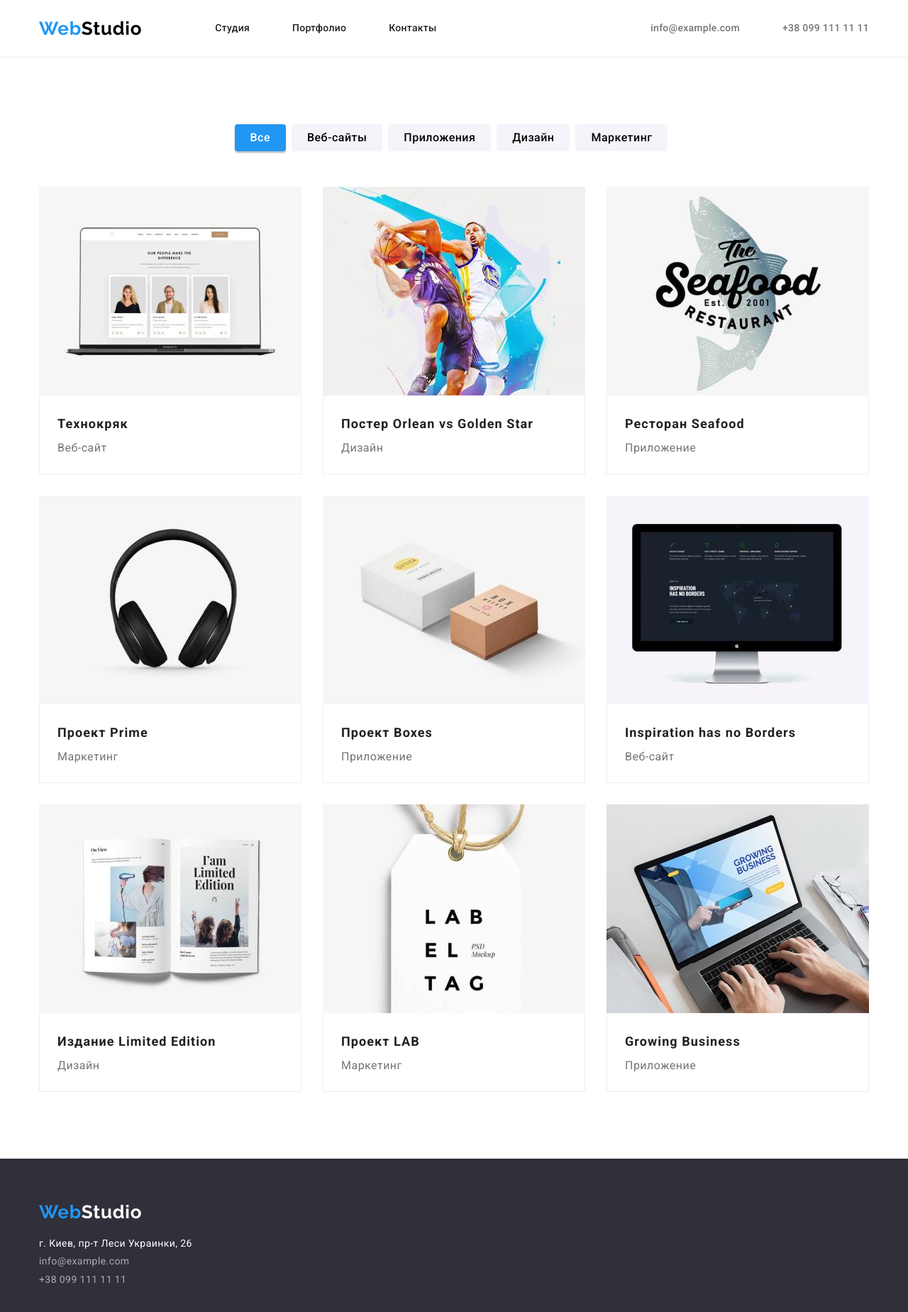
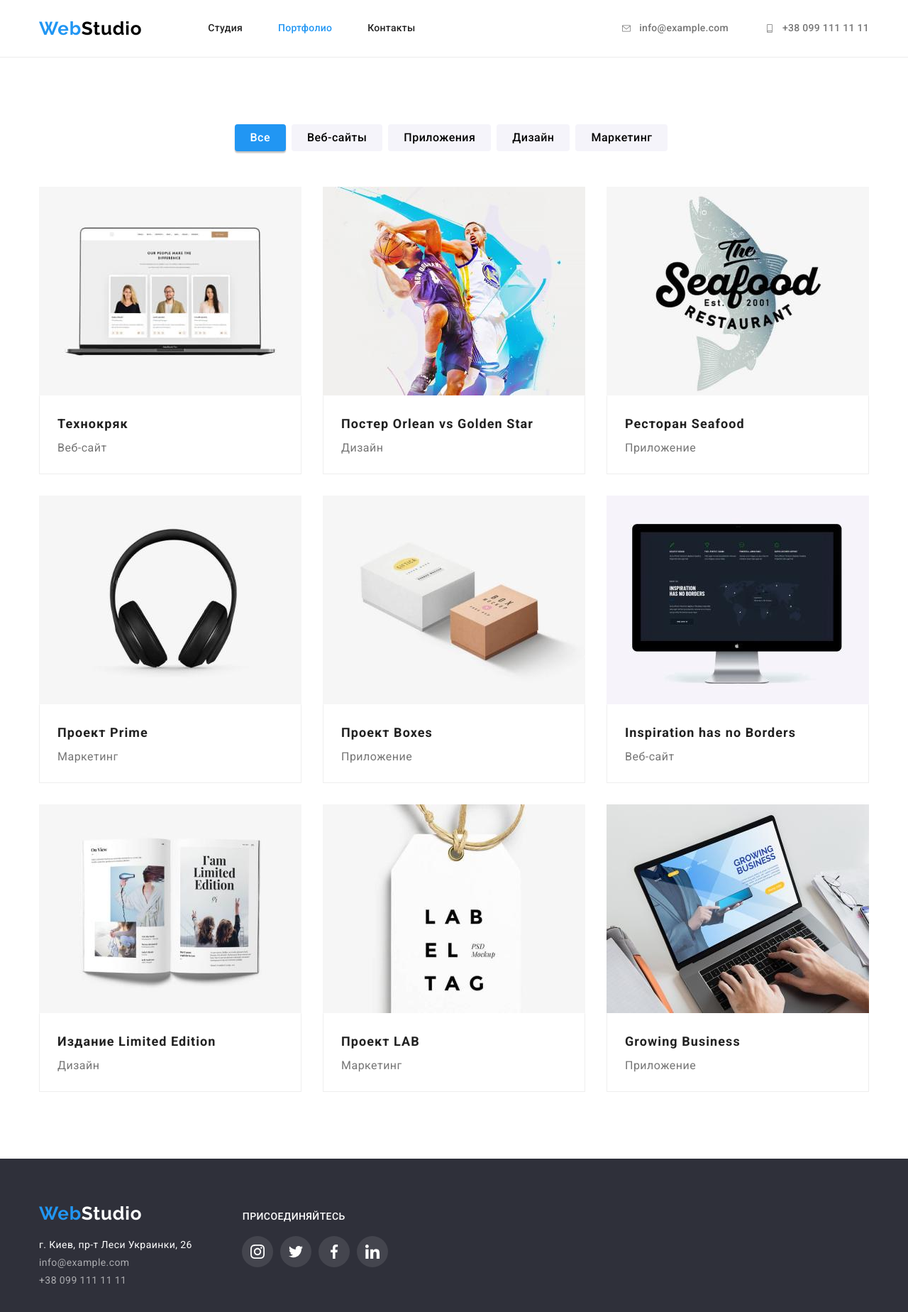
Before and after one commit to IrynaKozhukh/goit-markup-hw-04, a plain HTML site: page portfolio.html in a window 1280 px wide. Shown: the whole page at 71% size. Drawn offline with nearby package versions, Linux system fonts and the light colour scheme.

Commit message:
before mentors check

```diff
--- a/css/styles.css
+++ b/css/styles.css
@@ -111,13 +111,12 @@ body {
   line-height: 1.14;
   letter-spacing: 0.02em;
   color: var(--first-text-color);
-  padding-left: 10px;
 }
 .header-link:hover,
 .header-link:focus {
   color: var(--accent-color);
 }
-.contacts,
+
 .header-link-style {
   font-weight: 500;
   font-size: 14px;
@@ -125,6 +124,16 @@ body {
   letter-spacing: 0.02em;
   color: var(--second-text-color);
 }
+
+.current {
+  color: var(--accent-color);
+}
+
+
+.contacts {
+  color: var(--second-text-color);
+}
+
 .contacts:active,
 .contacts:hover,
 .contacts:focus {
@@ -147,7 +156,8 @@ body {
   flex-wrap: wrap;
 }
 .header-item > .link {
-  display: block;
+  display: flex;
+  align-items: center;
   padding-top: 32px;
   padding-bottom: 32px;
 }
@@ -157,10 +167,17 @@ body {
 .header-list > .header-item:not(:last-child) {
   margin-right: 50px;
 }
-.header-icons {
+.envelope, .smartphone {
   margin-right: 10px;
   fill: currentColor;
-  position: absolute;
+}
+.smartphone {
+  width: 16px;
+  height: 12px;
+}
+.envelope {
+  width: 16px;
+  height: 12px;
 }
 .header-icons:hover,
 .header-icons:focus {
@@ -337,6 +354,9 @@ body {
   width: 44px;
   height: 44px;
 }
+.footer-social-item {
+  margin-bottom: ;
+}
 .team-social-item + .team-social-item {
   margin-left: 10px;
 }
@@ -383,6 +403,10 @@ body {
   border-top: 1px solid transparent;
   padding: 20px 24px;
   text-align: left;
+}
+
+.portfolio-card:hover {
+  box-shadow: 0 5px 5px rgba(0, 0, 0, 0.2);
 }
 .portfolio-btn {
   cursor: pointer;
@@ -440,18 +464,15 @@ body {
   height: 92px;
   border: 1px solid #afb1b8;
   border-radius: 4px;
-
   color: #afb1b8;
 }
 .clients-item:hover,
 .clients-item:focus {
   color: var(--accent-color);
 }
-
 .clients-list + .clients-list {
   margin-right: 30px;
 }
-
 .clients-icon {
   width: 106px;
   height: 60px;
@@ -466,10 +487,16 @@ body {
   display: flex;
   align-items: center;
 }
-
 .container > .link.logo {
   padding: 0;
   margin: 0 0 20px 0;
+}
+.footer-navigation {
+  margin-right: 70px;
+}
+.footer-navigation > .link.logo.footer-logo {
+    padding: 0;
+    margin: 0 0 20px 0;
 }
 .footer-logo {
   color: var(--second-logo-color);
@@ -489,8 +516,12 @@ body {
   margin-bottom: 9px;
   color: var(--third-text-color);
 }
+.footer > .container {
+    display: flex;
+    align-items: baseline;
+}
+.footer-text {
 
-.footer-text {
   margin-bottom: 20px;
   font-weight: 500;
   font-size: 14px;
@@ -512,12 +543,13 @@ body {
 .footer-social-link:focus {
   background-color: var(--accent-color);
 }
-
 .footer-social-link {
   background-color: rgba(255, 255, 255, 0.1);
 }
-
 .footer-icons {
   fill: var(--third-text-color);
   color: #ffffff;
 }
+.footer-item:not(:last-child) {
+  margin-bottom: 9px;
+}
--- a/portfolio.html
+++ b/portfolio.html
@@ -28,9 +28,18 @@
         </ul>
         </nav>
         <ul class="list header-list header-link-style">
-            <li class="header-item"><a class="link header-link contacts" href="mailto:info@example.com">info@example.com</a>
+            <li class="header-item">
+                <a class="link header-link contacts" href="mailto:info@example.com">
+                    <svg class="envelope">
+                        <use href="./images/icons.svg#icon-envelope"></use>
+                    </svg>info@example.com</a>
             </li>
-            <li class="header-item"><a class="link header-link contacts" href="tel:+380991111111">+38 099 111 11 11</a></li>
+            <li class="header-item">
+                <a class="link header-link contacts" href="tel:+380991111111">
+                    <svg class="smartphone">
+                        <use href="./images/icons.svg#icon-smartphone"></use>
+                    </svg>+38 099 111 11 11</a>
+            </li>
         </ul>
         </div>
 </header>
@@ -155,21 +164,59 @@
 
 </main>
 <!-- Футер -->
-
 <footer class="footer">
     <div class="container">
-        <a class="logo link footer-logo" href=""><span class="header-logo">Web</span>Studio</a>
-        <address class="address-link">
-            <ul class="footer-link list">
-                <li><a class="footer-address-color link" href="https://goo.gl/maps/vSzQUJ8hVPghcMWJ7" target="_blank"
-                        rel="noopener noreferrer">г. Киев, пр-т Леси Украинки,
-                        26</a></li>
-                <li class="footer-link"><a class="footer-link contacts link" href="mailto:info@example.com">info@example.com</a></li>
-                <li class="footer-link"><a class="footer-link contacts link" href="tel:+380991111111">+38 099 111 11 11</a></li>
+        <div class="footer-navigation">
+            <a class="logo link footer-logo" href=""><span class="header-logo">Web</span>Studio</a>
+            <address class="address-link">
+                <ul class="footer-link list">
+                    <li class="footer-item" ><a class="footer-address-color link" href="https://goo.gl/maps/vSzQUJ8hVPghcMWJ7"
+                            target="_blank" rel="noopener noreferrer">г. Киев, пр-т Леси Украинки,
+                            26</a></li>
+                    <li class="footer-link"><a class="footer-link contacts link"
+                            href="mailto:info@example.com">info@example.com</a></li>
+                    <li class="footer-link"><a class="footer-link contacts link" href="tel:+380991111111">+38 099 111 11
+                            11</a>
+                    </li>
+                </ul>
+            </address>
+        </div>
+        <div class="footer-social-icons">
+            <p class="footer-text">присоединяйтесь</p>
+            <ul class="list footer-social-list">
+                <li class="footer-social-item">
+                    <a href="" class="footer-social-link">
+                        <svg class="footer-icons" width="20" height="20">
+                            <use href="./images/icons.svg#icon-instagram"></use>
+                        </svg>
+                    </a>
+                </li>
+                <li class="footer-social-item">
+                    <a href="" class="footer-social-link">
+                        <svg class="footer-icons" width="20" height="20">
+                            <use href="./images/icons.svg#icon-twitter"></use>
+                        </svg>
+                    </a>
+                </li>
+                <li class="footer-social-item">
+                    <a href="" class="footer-social-link">
+                        <svg class="footer-icons" width="20" height="20">
+                            <use href="./images/icons.svg#icon-facebook"></use>
+                        </svg>
+                    </a>
+                </li>
+                <li class="footer-social-item">
+                    <a href="" class="footer-social-link">
+                        <svg class="footer-icons" width="20" height="20">
+                            <use href="./images/icons.svg#icon-linkedin"></use>
+                        </svg>
+                    </a>
+                </li>
             </ul>
-        </address>
+        </div>
     </div>
 </footer>
+
 </body>
 
 </html>
```
Also changed, not shown: index.html (+12 -11 lines).
